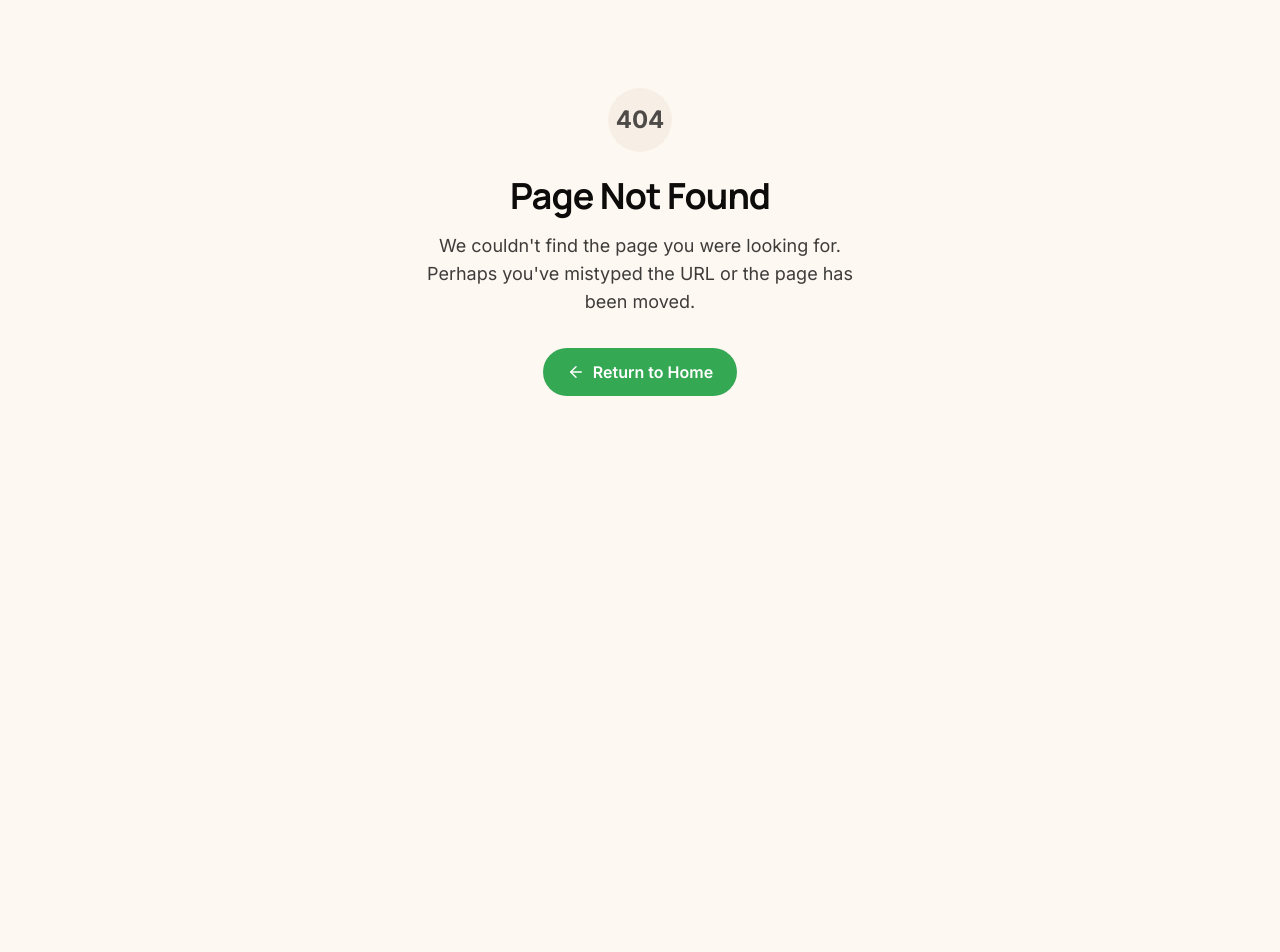
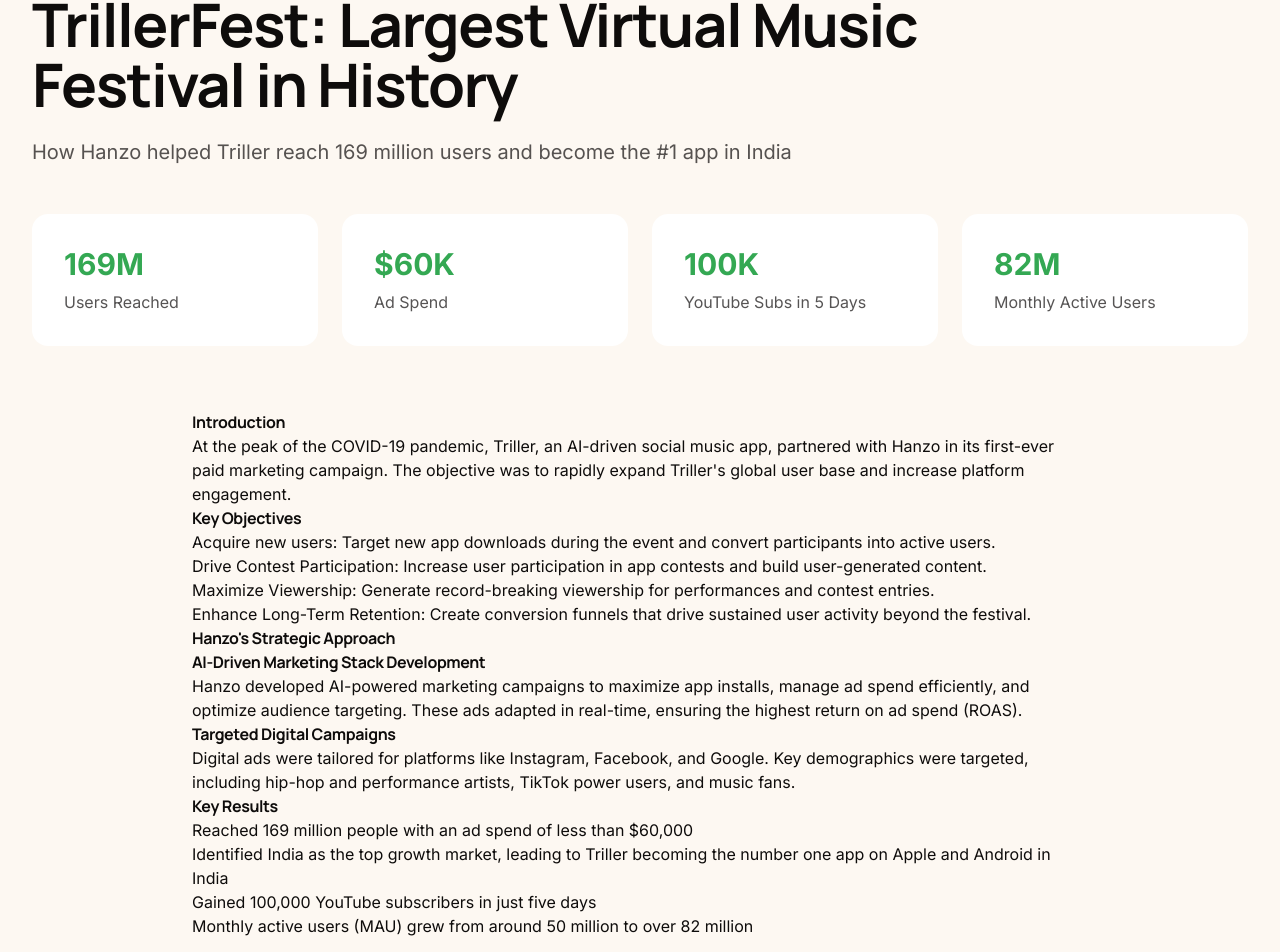
Before and after one commit to hanzoai/agency, a React (Vite) app: page /case-study-trillerfest in a window 1280 px wide. Before the commit this address had no page. Shown: the part 158-1110 px from the top of the page. Before the commit the page ends 800 px from the top, so only its background shows below. Built offline with nearby package versions, Linux system fonts and the light colour scheme.

Commit message:
Update Case Study to TrillerFest
Updates the case study to feature TrillerFest and adds a new page with detailed information about the campaign and its impact.

```diff
--- a/src/App.tsx
+++ b/src/App.tsx
@@ -1,3 +1,4 @@
+
 import { Toaster } from "@/components/ui/toaster";
 import { Toaster as Sonner } from "@/components/ui/sonner";
 import { TooltipProvider } from "@/components/ui/tooltip";
@@ -5,6 +6,7 @@ import { QueryClient, QueryClientProvider } from "@tanstack/react-query";
 import { BrowserRouter, Routes, Route } from "react-router-dom";
 import Index from "./pages/Index";
 import NotFound from "./pages/NotFound";
+import CaseStudyTrillerFest from "./pages/CaseStudyTrillerFest";
 
 const queryClient = new QueryClient();
 
@@ -16,7 +18,7 @@ const App = () => (
       <BrowserRouter>
         <Routes>
           <Route path="/" element={<Index />} />
-          {/* ADD ALL CUSTOM ROUTES ABOVE THE CATCH-ALL "*" ROUTE */}
+          <Route path="/case-study-trillerfest" element={<CaseStudyTrillerFest />} />
           <Route path="*" element={<NotFound />} />
         </Routes>
       </BrowserRouter>
--- a/src/components/CaseStudy.tsx
+++ b/src/components/CaseStudy.tsx
@@ -1,5 +1,6 @@
 
 import { ArrowRight } from 'lucide-react';
+import { Link } from 'react-router-dom';
 
 const CaseStudy = () => {
   return (
@@ -22,10 +23,10 @@ const CaseStudy = () => {
                     <div className="w-3 h-3 rounded-full bg-yellow-400 mr-2"></div>
                     <div className="w-3 h-3 rounded-full bg-green-400"></div>
                   </div>
-                  <div className="text-xs text-gray-400">kerplunk.ai</div>
+                  <div className="text-xs text-gray-400">triller.co</div>
                 </div>
                 <div className="h-48 bg-beige-50 rounded-lg mb-4 flex items-center justify-center">
-                  <span className="text-sm text-primary/40">Kerplunk Design Preview</span>
+                  <span className="text-sm text-primary/40">TrillerFest Preview</span>
                 </div>
                 <div className="h-12 bg-beige-50 rounded-lg w-4/5"></div>
               </div>
@@ -37,15 +38,15 @@ const CaseStudy = () => {
                 Case Study
               </div>
               <h3 className="text-2xl md:text-3xl font-bold mb-4">
-                How Kerplunk saves $5500+ Per Month with Hanzo
+                How TrillerFest Became the Largest Virtual Music Festival in History
               </h3>
               <p className="text-primary/80 mb-8">
-                Learn how Kerplunk, the AI video recruiter for startups, is using Hanzo to go to market at the speed of sound.
+                Learn how Triller reached 169 million users and became the #1 app in India with less than $60,000 in ad spend.
               </p>
-              <a href="#" className="inline-flex items-center font-medium text-accent hover:underline">
+              <Link to="/case-study-trillerfest" className="inline-flex items-center font-medium text-accent hover:underline">
                 View Case Study
                 <ArrowRight size={16} className="ml-2" />
-              </a>
+              </Link>
             </div>
           </div>
         </div>
--- /dev/null
+++ b/src/pages/CaseStudyTrillerFest.tsx
@@ -0,0 +1,91 @@
+
+import { ArrowLeft } from 'lucide-react';
+import { Link } from 'react-router-dom';
+
+const CaseStudyTrillerFest = () => {
+  return (
+    <div className="min-h-screen bg-beige-50">
+      <div className="container-custom py-16 md:py-24">
+        {/* Back Button */}
+        <Link to="/" className="inline-flex items-center text-primary/70 hover:text-primary mb-8">
+          <ArrowLeft size={20} className="mr-2" />
+          Back to Home
+        </Link>
+
+        {/* Header */}
+        <div className="max-w-4xl">
+          <h1 className="text-4xl md:text-5xl lg:text-6xl font-bold mb-6">
+            TrillerFest: Largest Virtual Music Festival in History
+          </h1>
+          <p className="text-xl text-primary/70 mb-12">
+            How Hanzo helped Triller reach 169 million users and become the #1 app in India
+          </p>
+        </div>
+
+        {/* Key Metrics */}
+        <div className="grid md:grid-cols-2 lg:grid-cols-4 gap-6 mb-16">
+          {[
+            { metric: '169M', label: 'Users Reached' },
+            { metric: '$60K', label: 'Ad Spend' },
+            { metric: '100K', label: 'YouTube Subs in 5 Days' },
+            { metric: '82M', label: 'Monthly Active Users' },
+          ].map((item, index) => (
+            <div key={index} className="bg-white p-8 rounded-2xl">
+              <div className="text-3xl font-bold text-accent mb-2">{item.metric}</div>
+              <div className="text-primary/70">{item.label}</div>
+            </div>
+          ))}
+        </div>
+
+        {/* Content Sections */}
+        <div className="prose prose-lg max-w-4xl mx-auto">
+          <h2>Introduction</h2>
+          <p>
+            At the peak of the COVID-19 pandemic, Triller, an AI-driven social music app,
+            partnered with Hanzo in its first-ever paid marketing campaign. The objective
+            was to rapidly expand Triller's global user base and increase platform engagement.
+          </p>
+
+          <h2>Key Objectives</h2>
+          <ul>
+            <li>Acquire new users: Target new app downloads during the event and convert participants into active users.</li>
+            <li>Drive Contest Participation: Increase user participation in app contests and build user-generated content.</li>
+            <li>Maximize Viewership: Generate record-breaking viewership for performances and contest entries.</li>
+            <li>Enhance Long-Term Retention: Create conversion funnels that drive sustained user activity beyond the festival.</li>
+          </ul>
+
+          <h2>Hanzo's Strategic Approach</h2>
+          <h3>AI-Driven Marketing Stack Development</h3>
+          <p>
+            Hanzo developed AI-powered marketing campaigns to maximize app installs,
+            manage ad spend efficiently, and optimize audience targeting. These ads
+            adapted in real-time, ensuring the highest return on ad spend (ROAS).
+          </p>
+
+          <h3>Targeted Digital Campaigns</h3>
+          <p>
+            Digital ads were tailored for platforms like Instagram, Facebook, and Google.
+            Key demographics were targeted, including hip-hop and performance artists,
+            TikTok power users, and music fans.
+          </p>
+
+          <h2>Key Results</h2>
+          <ul>
+            <li>Reached 169 million people with an ad spend of less than $60,000</li>
+            <li>Identified India as the top growth market, leading to Triller becoming the number one app on Apple and Android in India</li>
+            <li>Gained 100,000 YouTube subscribers in just five days</li>
+            <li>Monthly active users (MAU) grew from around 50 million to over 82 million</li>
+          </ul>
+        </div>
+
+        {/* CTA Section */}
+        <div className="mt-16 text-center">
+          <h3 className="text-2xl font-bold mb-6">Ready to achieve similar results?</h3>
+          <a href="#book-call" className="btn-primary">Book a Call Today</a>
+        </div>
+      </div>
+    </div>
+  );
+};
+
+export default CaseStudyTrillerFest;
```
